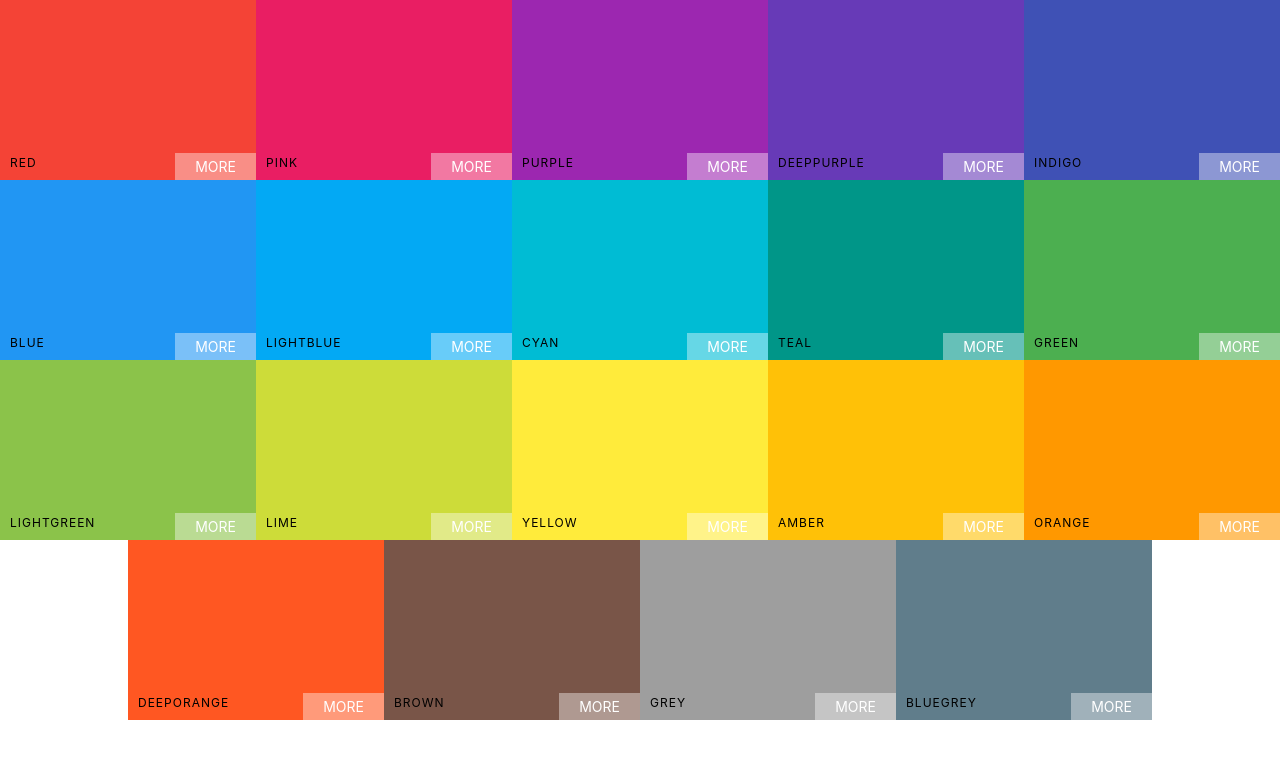
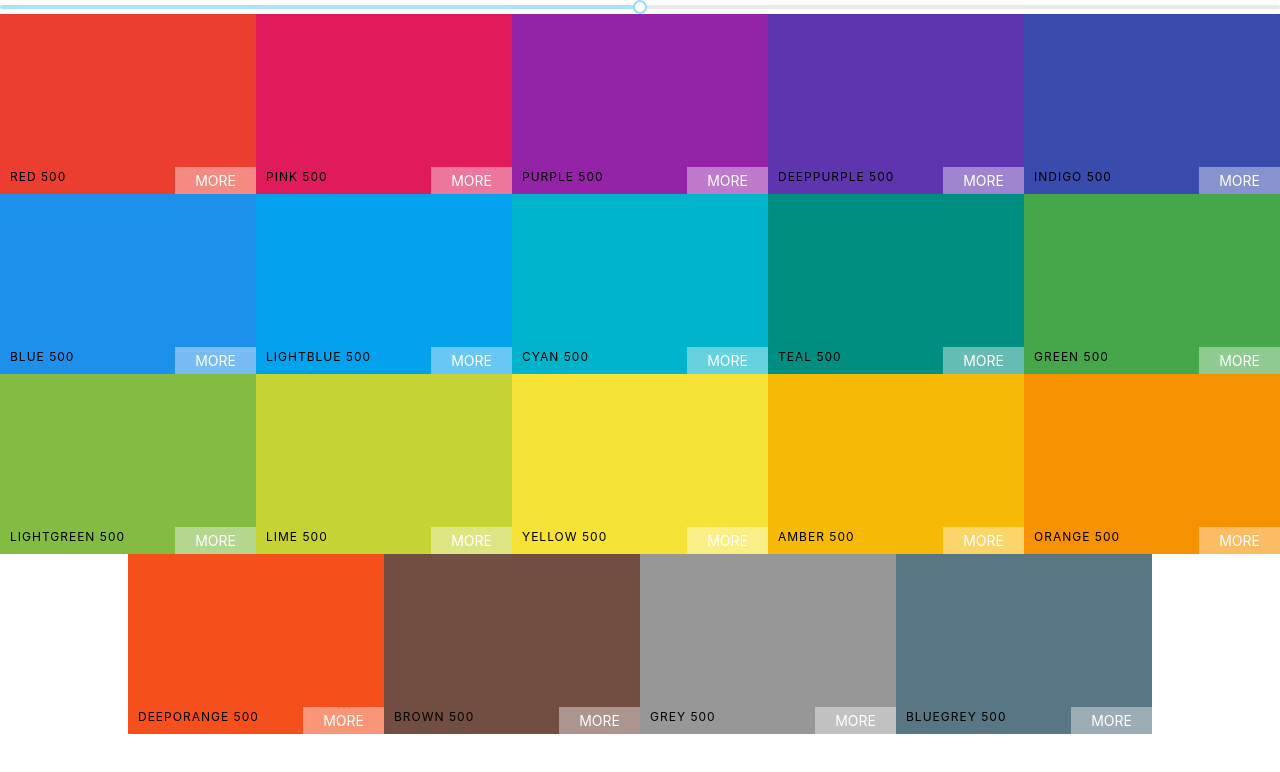
Before and after one commit to emmakuen/react-projects, a React (Create React App) app in the folder color-picker/: page / in a window 1280 px wide. Shown: the top 772 px of the page. Built offline with nearby package versions, Linux system fonts and the light colour scheme.

Commit message:
add slider

```diff
--- a/color-picker/package.json
+++ b/color-picker/package.json
@@ -7,6 +7,7 @@
     "@testing-library/react": "^11.1.0",
     "@testing-library/user-event": "^12.1.10",
     "chroma-js": "^2.1.2",
+    "rc-slider": "^9.7.4",
     "react": "^17.0.2",
     "react-copy-to-clipboard": "^5.0.4",
     "react-dom": "^17.0.2",
--- a/color-picker/src/App.js
+++ b/color-picker/src/App.js
@@ -1,11 +1,12 @@
 import "./styles/App.css";
 import Palette from "./components/Palette";
 import seedPalettes from "./utils/seedPalettes";
+import { generatePalette } from "./utils/colorHelper";
 
 function App() {
   return (
     <div className="App">
-      <Palette {...seedPalettes[0]} />
+      <Palette palette={generatePalette(seedPalettes[0])} />
     </div>
   );
 }
--- a/color-picker/src/components/ColorBox.js
+++ b/color-picker/src/components/ColorBox.js
@@ -1,15 +1,13 @@
 import React, { useState } from "react";
 import { CopyToClipboard } from "react-copy-to-clipboard";
-import { generatePalette } from "../utils/colorHelper";
 import "../styles/ColorBox.css";
-import seedPalettes from "../utils/seedPalettes";
 
-const ColorBox = ({ color, name }) => {
+const ColorBox = ({ hex, name }) => {
   const [showOverlay, setShowOverlay] = useState(false);
   const colorBoxStyle = {
     width: "20%",
     height: "25%",
-    backgroundColor: color,
+    backgroundColor: hex,
     margin: "0",
     padding: "0",
     display: "inline-block",
@@ -61,7 +59,7 @@ const ColorBox = ({ color, name }) => {
 
   const copyOverlayStyle = {
     opacity: "0",
-    backgroundColor: color,
+    backgroundColor: hex,
     zIndex: "0",
     width: "100%",
     height: "100%",
@@ -92,9 +90,8 @@ const ColorBox = ({ color, name }) => {
     }, 1500);
   };
 
-  console.log(generatePalette(seedPalettes[4]));
   return (
-    <CopyToClipboard text={color} onCopy={changeOverlayState}>
+    <CopyToClipboard text={hex} onCopy={changeOverlayState}>
       <div style={colorBoxStyle} className="ColorBox">
         <div
           style={copyOverlayStyle}
@@ -105,7 +102,7 @@ const ColorBox = ({ color, name }) => {
           className={`copy-message${showOverlay && " show"}`}
         >
           <h1>Copied!</h1>
-          <p>{color}</p>
+          <p>{hex}</p>
         </div>
         <div className="copy-container">
           <div style={boxContentStyle} className="box-content">
--- a/color-picker/src/components/Palette.js
+++ b/color-picker/src/components/Palette.js
@@ -1,7 +1,11 @@
-import React from "react";
+import React, { useState } from "react";
 import ColorBox from "./ColorBox";
+import Slider from "rc-slider";
+import "rc-slider/assets/index.css";
 
-const Palette = ({ colors, emoji, id, paletteName }) => {
+const Palette = ({ palette }) => {
+  const [level, setLevel] = useState(500);
+  let colors = palette.colors[level];
   const PaletteStyles = {
     height: "100vh",
     overflow: "hidden",
@@ -11,10 +15,22 @@ const Palette = ({ colors, emoji, id, paletteName }) => {
   };
 
   const colorBoxes = colors.map((color) => (
-    <ColorBox {...color} key={color.color} />
+    <ColorBox {...color} key={color.hex} />
   ));
+
+  const handleSliderChange = (newLevel) => {
+    setLevel(newLevel);
+  };
+
   return (
     <div style={PaletteStyles} className="Palette">
+      <Slider
+        defaultValue={level}
+        min={100}
+        max={900}
+        step={100}
+        onAfterChange={handleSliderChange}
+      />
       {/* Navbar Goes Here */}
       <div style={PaletteColorsStyles} className="Palette-colors">
         {colorBoxes}
```
Also changed, not shown: 1 other file (tests, documents, lock files or other folders).
